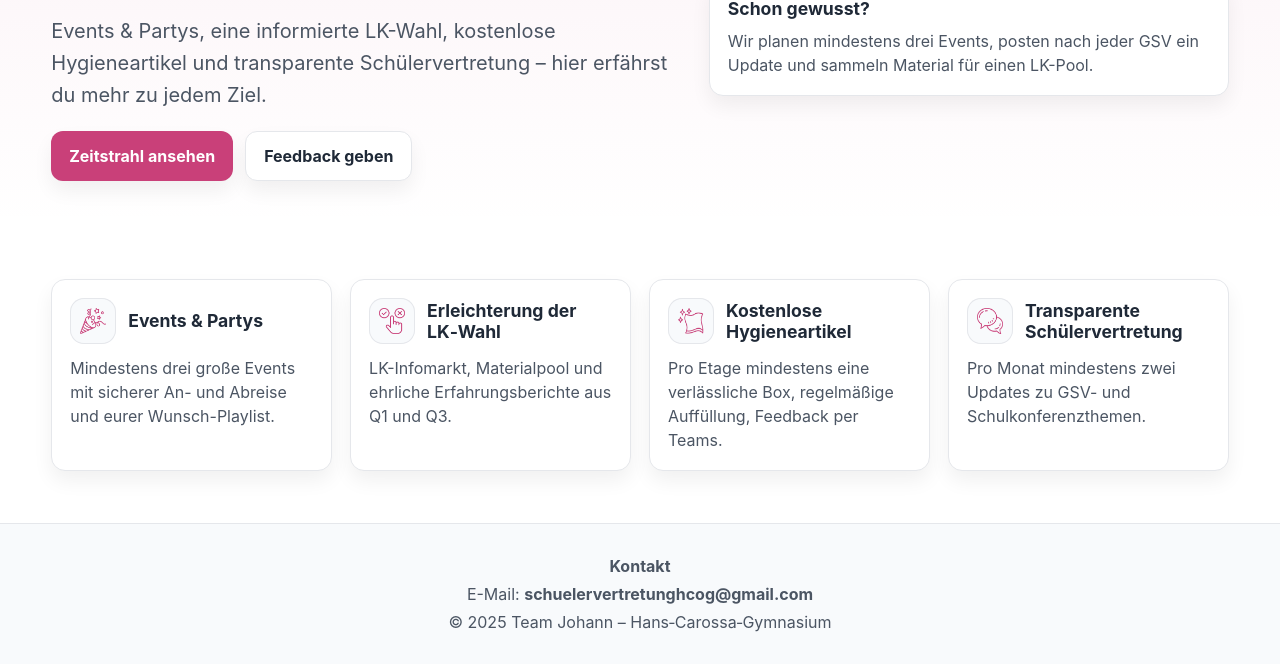
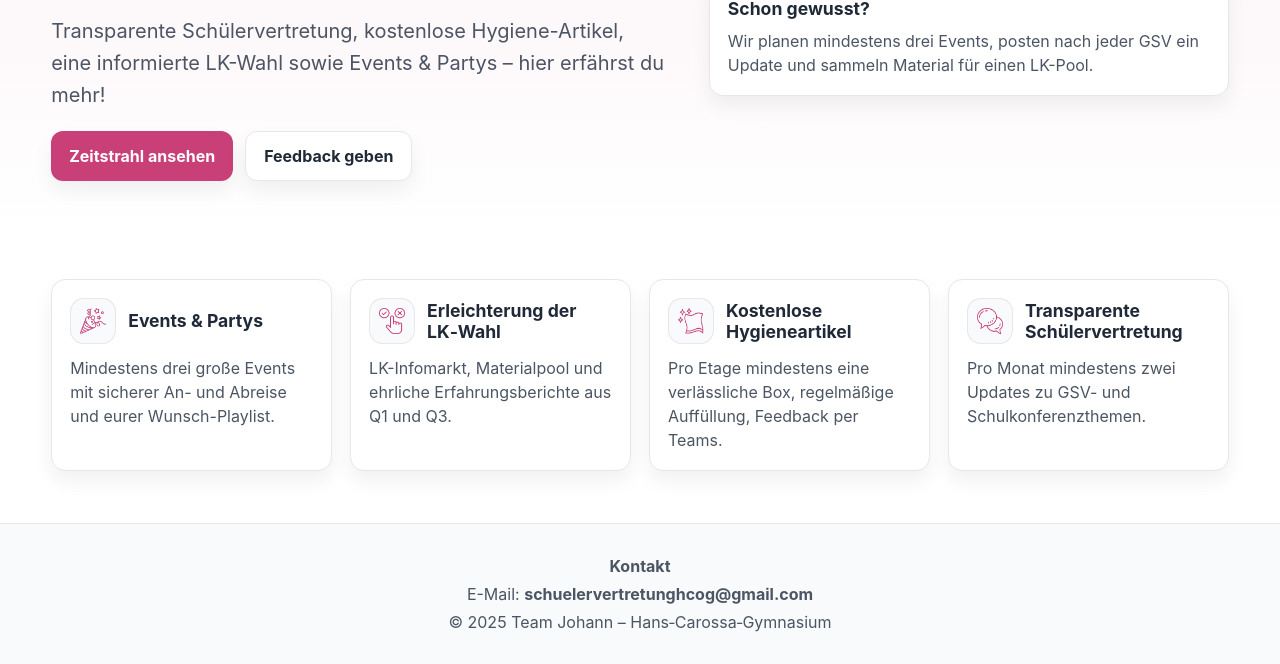
Before and after one commit to johstn8/SV-2025-26, a plain HTML site: page ziele.html in a window 1280 px wide. Shown: the part 253-917 px from the top of the page. Drawn offline with Linux system fonts and the light colour scheme.

Commit message:
Update ziele.html

```diff
--- a/ziele.html
+++ b/ziele.html
@@ -42,7 +42,7 @@
         <div class="hero-text">
           <span class="badge"><i></i> Vier Schwerpunkte</span>
           <h1>Ziele der SV 2025/26</h1>
-          <p class="lead">Events &amp; Partys, eine informierte LK-Wahl, kostenlose Hygieneartikel und transparente Schülervertretung – hier erfährst du mehr zu jedem Ziel.</p>
+          <p class="lead">Transparente Schülervertretung, kostenlose Hygiene-Artikel, eine informierte LK-Wahl sowie Events &amp; Partys – hier erfährst du mehr!</p>
           <div class="cta">
             <a class="btn btn-accent" href="index.html#zeitstrahl">Zeitstrahl ansehen</a>
             <a class="btn btn-ghost" href="mitmachen.html">Feedback geben</a>
```
